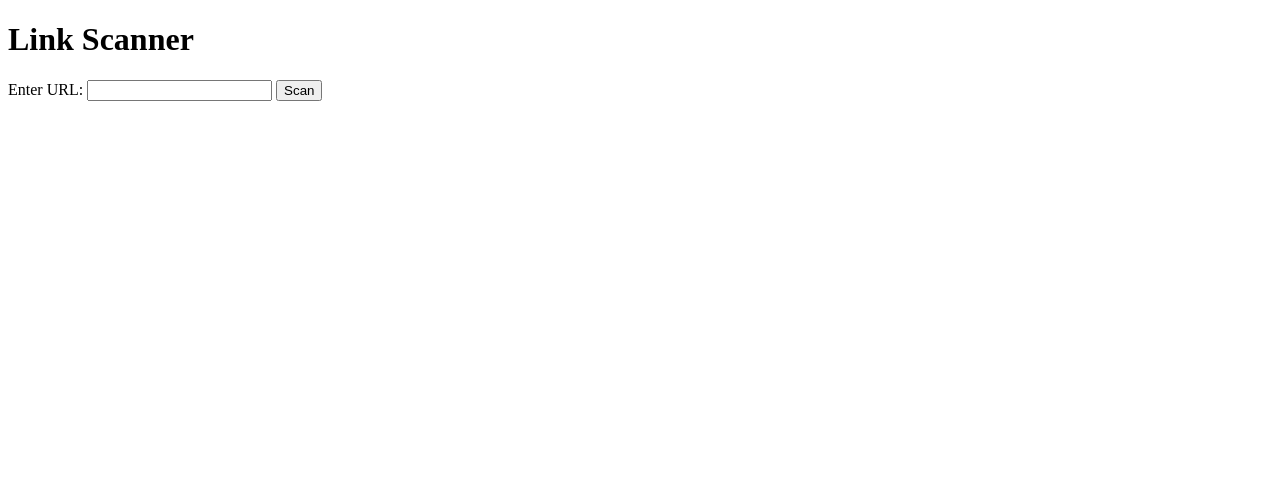
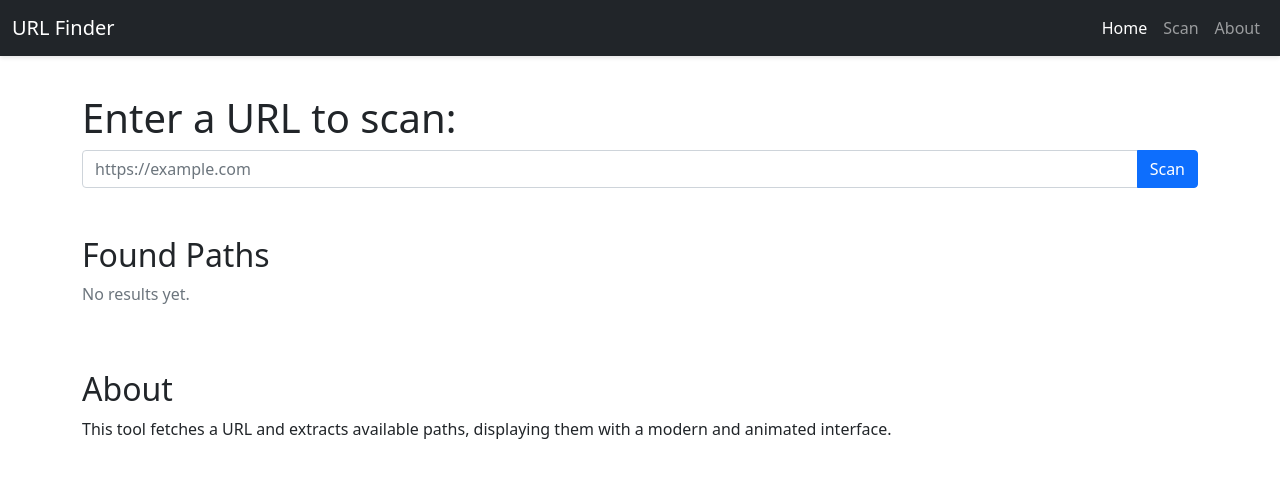
Before and after one commit to Gumgi24/url-finder, a Flask app: page / in a window 1280 px wide. Shown: the top 478 px of the page. Run offline with Flask 2, Linux system fonts and the light colour scheme.

Commit message:
Enhance URL scanner with improved path extraction and modernize UI with Bootstrap

```diff
--- a/app.py
+++ b/app.py
@@ -1,6 +1,7 @@
 from flask import Flask, render_template, request
 import requests
 from bs4 import BeautifulSoup
+from urllib.parse import urlparse  # added
 
 app = Flask(__name__)
 
@@ -15,7 +16,7 @@ def scan():
         response = requests.get(url)
         response.raise_for_status()
         soup = BeautifulSoup(response.text, 'html.parser')
-        links = [a['href'] for a in soup.find_all('a', href=True)]
+        links = [urlparse(a['href']).path for a in soup.find_all('a', href=True) if urlparse(a['href']).path]
         return render_template('index.html', links=links)
     except Exception as e:
         return f"An error occurred: {e}"
--- a/templates/index.html
+++ b/templates/index.html
@@ -2,23 +2,77 @@
 <html lang="en">
 <head>
 	<meta charset="UTF-8">
-    <meta name="viewport" content="width=device-width, initial-scale=1.0">
-    <title>Link Scanner</title>
+	<meta name="viewport" content="width=device-width, initial-scale=1">
+	<title>URL Finder</title>
+	<!-- Bootstrap CSS -->
+	<link href="https://cdn.jsdelivr.net/npm/bootstrap@5.1.3/dist/css/bootstrap.min.css" rel="stylesheet">
+	<!-- Animate.css -->
+	<link rel="stylesheet" href="https://cdnjs.cloudflare.com/ajax/libs/animate.css/4.1.1/animate.min.css"/>
+	<style>
+		/* Custom CSS for subtle effects */
+		body { padding-top: 70px; }
+		.navbar { box-shadow: 0 2px 4px rgba(0,0,0,.1); }
+		.card { margin-bottom: 20px; }
+	</style>
 </head>
 <body>
-    <h1>Link Scanner</h1>
-    <form action="/scan" method="post">
-        <label for="url">Enter URL:</label>
-        <input type="text" id="url" name="url" required>
-        <button type="submit">Scan</button>
+	<!-- Navigation Menu -->
+	<nav class="navbar navbar-expand-lg navbar-dark bg-dark fixed-top">
+	  <div class="container-fluid">
+		<a class="navbar-brand" href="#">URL Finder</a>
+		<button class="navbar-toggler" type="button" data-bs-toggle="collapse" data-bs-target="#navbarNav">
+		  <span class="navbar-toggler-icon"></span>
+		</button>
+		<div class="collapse navbar-collapse" id="navbarNav">
+		  <ul class="navbar-nav ms-auto">
+			<li class="nav-item">
+			  <a class="nav-link active" href="/">Home</a>
+			</li>
+			<li class="nav-item">
+			  <a class="nav-link" href="#scan-section">Scan</a>
+			</li>
+			<li class="nav-item">
+			  <a class="nav-link" href="#about-section">About</a>
+			</li>
+		  </ul>
+		</div>
+	  </div>
+	</nav>
+
+	<div class="container">
+		<!-- Scan Section -->
+		<section id="scan-section" class="animate__animated animate__fadeIn">
+			<h1 class="mt-4">Enter a URL to scan:</h1>
+			<form action="/scan" method="POST" class="mb-5">
+				<div class="input-group">
+					<input type="text" name="url" class="form-control" placeholder="https://example.com">
+					<button class="btn btn-primary" type="submit">Scan</button>
+				</div>
 			</form>
+		</section>
+
+		<!-- Results Section -->
+		<section id="results">
+			<h2>Found Paths</h2>
+			<div class="list-group">
 			{% if links %}
-        <h2>Links Found:</h2>
-        <ul>
 				{% for link in links %}
-                <li><a href="{{ link }}" target="_blank">{{ link }}</a></li>
+					<a href="{{ link }}" class="list-group-item list-group-item-action animate__animated animate__slideInLeft">{{ link }}</a>
 				{% endfor %}
-        </ul>
+			{% else %}
+				<p class="text-muted">No results yet.</p>
 			{% endif %}
+			</div>
+		</section>
+
+		<!-- About Section -->
+		<section id="about-section" class="mt-5">
+			<h2>About</h2>
+			<p>This tool fetches a URL and extracts available paths, displaying them with a modern and animated interface.</p>
+		</section>
+	</div>
+
+	<!-- Bootstrap JS -->
+	<script src="https://cdn.jsdelivr.net/npm/bootstrap@5.1.3/dist/js/bootstrap.bundle.min.js"></script>
 </body>
 </html>
```
Lines whose indentation alone changed are shown as unchanged.
